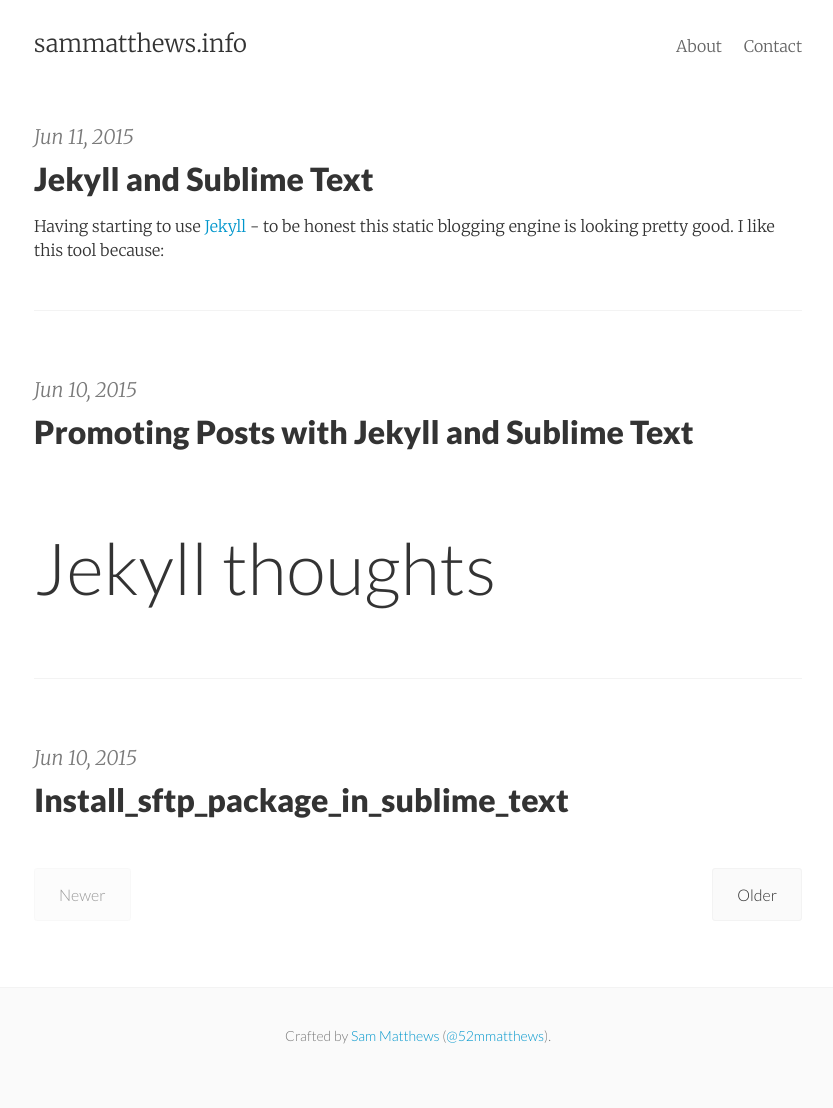
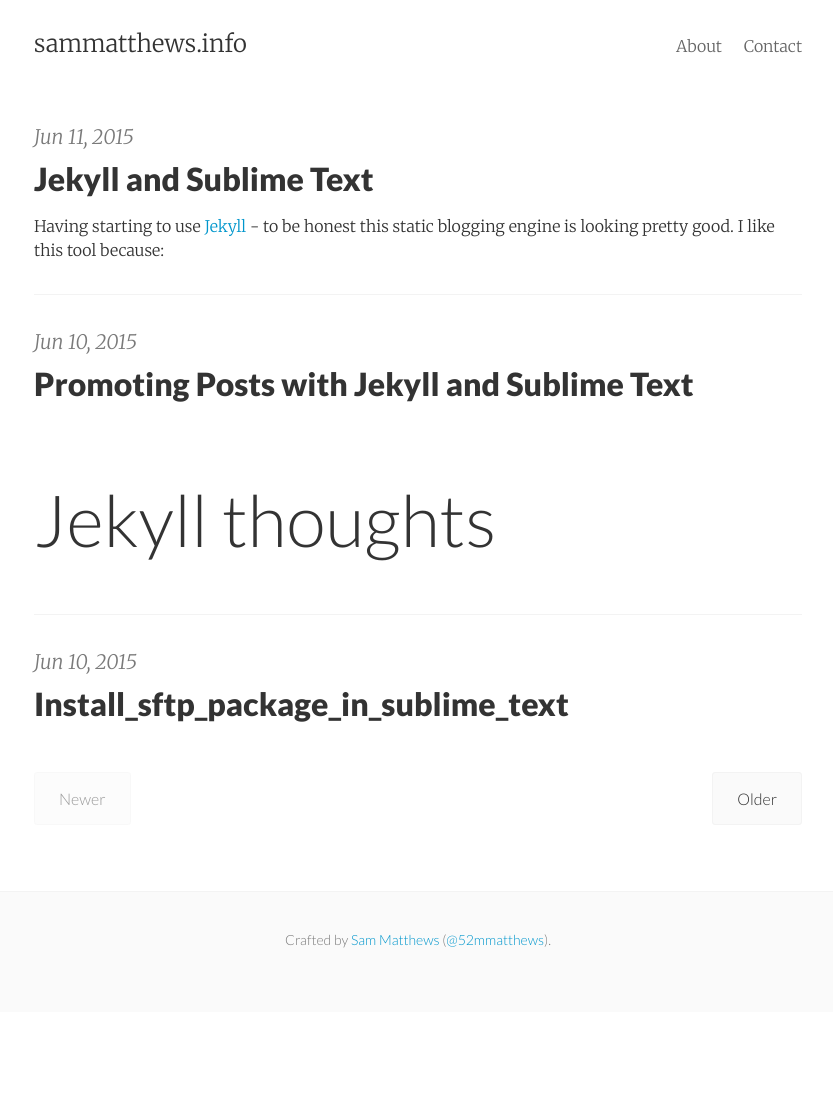
Before and after one commit to sam-matthews/Jekyll, a Jekyll site: the page built from index.html, in a window 1280 px wide. Shown: the whole page, without its empty margins (222-1055 px from the left). Built offline with Jekyll 4.4.1, drawn with Linux system fonts in a browser that asks for light colours; Markdown is read by kramdown in place of the engine named in the settings; the list of posts is cut into pages by our own code; after the commit the page ends 1012 px from its top, so only the background shows below that.

Commit message:
Updated css so space between posts in large media is consistent with other media types.

```diff
--- a/_sass/_main.scss
+++ b/_sass/_main.scss
@@ -332,6 +332,7 @@ h6,
 }
 
 @media screen and (min-width: 48em) {
+  /* Middle media size */
 
 /* Changes: sammatthews.info */
 
@@ -362,11 +363,6 @@ h6,
     font-size: 3.250rem;
   }
 
-/*  .h2,
-  h2 {
-    font-size: 2.298rem;
-  }
-*/
   .h3,
   h3 {
     font-size: 1.625rem;
@@ -386,14 +382,14 @@ h6,
   }
 
 
-  /*.small {
+.small {
     font-size: 1rem;
   }
 
   table {
     font-size: 1.25rem;
   }
-*/
+
   .post-link .post-title {
     margin-top: 0.5em;
   }
@@ -509,9 +505,16 @@ h6,
     margin-top: .125em;
   }
 
-  .posts .post {
+  /*.posts .post {
     margin-bottom: 2.666em;
     padding-bottom: 1.333em;
+    border-bottom: thin solid #f3f3f3;
+  }
+*/
+
+  .posts .post {
+    margin-bottom: 1.333em;
+    padding-bottom: 0.666em;
     border-bottom: thin solid #f3f3f3;
   }
 
```
